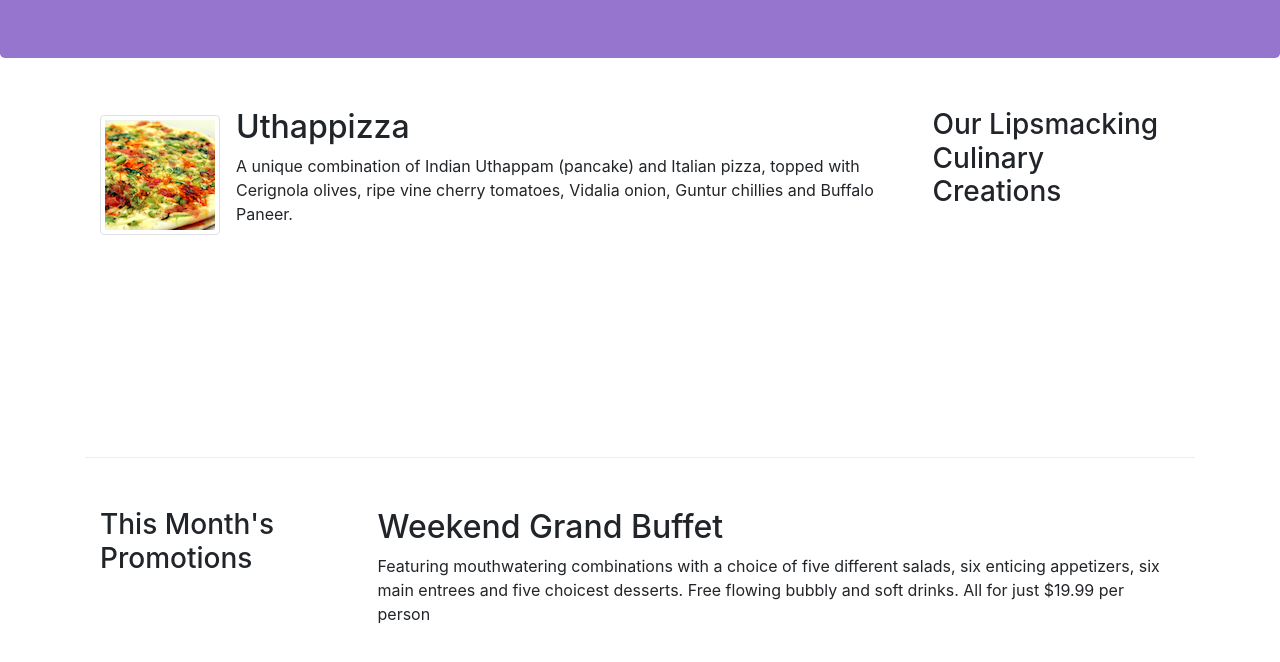
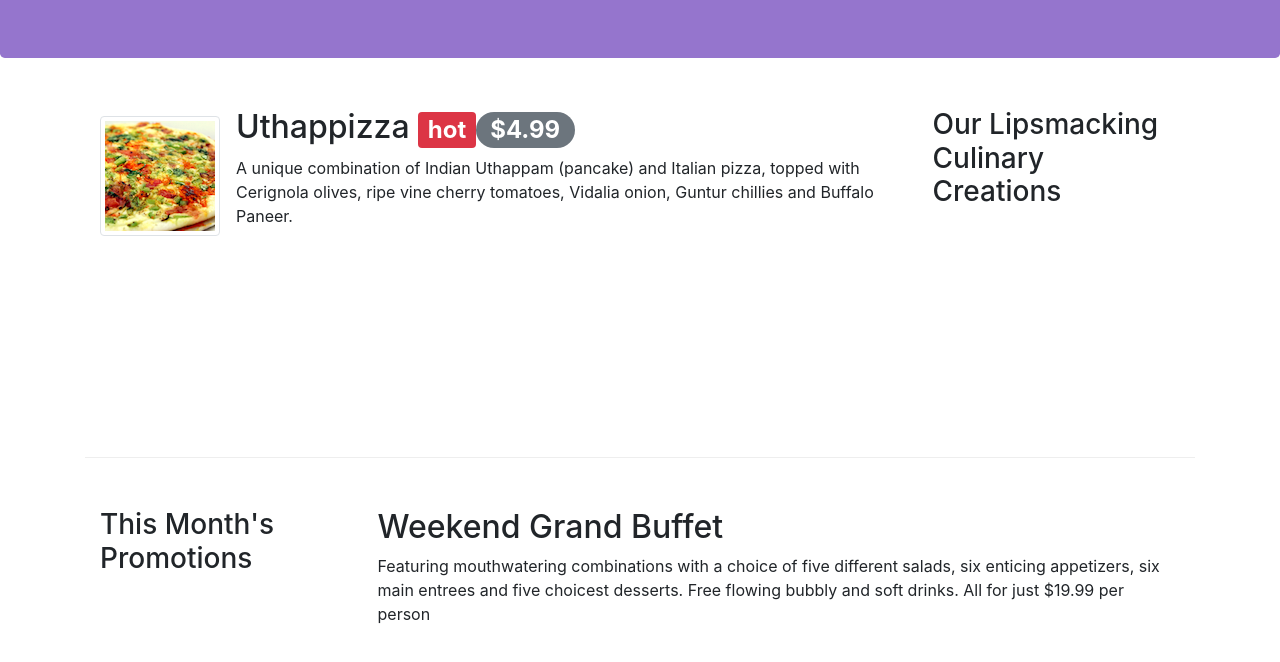
Before and after one commit to AkshayCshetty/coursera-frontend-development, a website: page Bootstrap4/conFusion/index.html in a window 1280 px wide. Shown: the part 276-938 px from the top of the page. Drawn offline with nearby package versions, Linux system fonts and the light colour scheme.

Commit message:
alerts 1

```diff
--- a/Bootstrap4/conFusion/index.html
+++ b/Bootstrap4/conFusion/index.html
@@ -56,7 +56,7 @@
                         <img class="d-flex mr-3 img-thumbnail align-self-center"
                                 src="img/uthappizza.png" alt="Uthappizza">
                         <div class="media-body">
-                            <h2 class="mt-0">Uthappizza</h2>
+                            <h2 class="mt-0">Uthappizza <span class="badge badge-danger">hot</span><span class="badge badge-pill badge-secondary">$4.99</span></h2>
                                 <p class="d-none d-sm-block">A unique combination of Indian Uthappam (pancake) and
                                     Italian pizza, topped with Cerignola olives, ripe vine
                                     cherry tomatoes, Vidalia onion, Guntur chillies and
```
